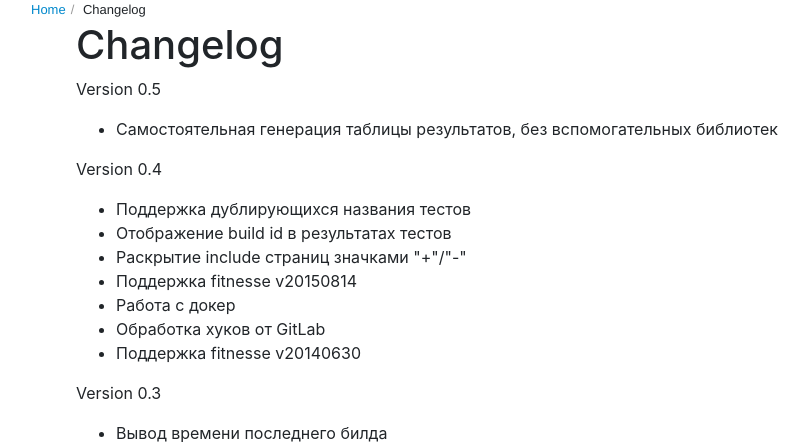
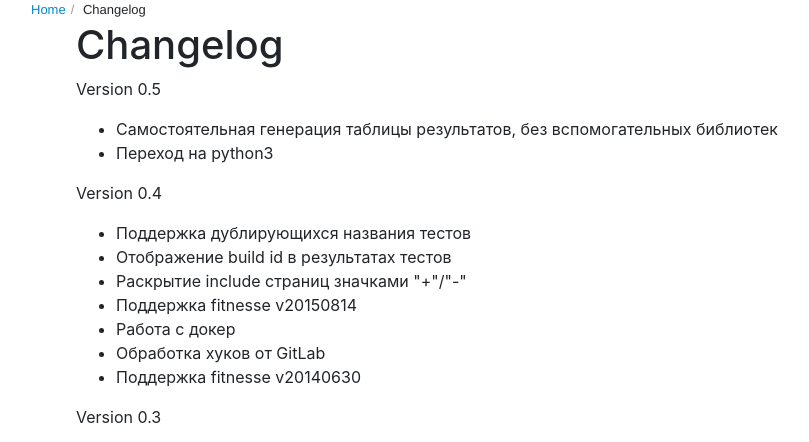
Before and after one commit to ReanGD/web-work-fitnesse, a Django app: page /fitnesse/changelog/ in a window 1280 px wide. Shown: the top 442 px of the page, without its empty margins (9-818 px from the left). Run offline with Django 3.2, Linux system fonts and the light colour scheme; parts of the project's set-up code (start-up, migrations or seed data) failed here and were passed over; some libraries are stand-ins or nearby versions.

Commit message:
update changelog

```diff
--- a/fitnesse/templates/fitnesse/changelog.html
+++ b/fitnesse/templates/fitnesse/changelog.html
@@ -14,6 +14,7 @@
     <p>Version 0.5</p>
     <ul>
       <li>Самостоятельная генерация таблицы результатов, без вспомогательных библиотек</li>
+      <li>Переход на python3</li>
     </ul>
     <p>Version 0.4</p>
     <ul>
```
